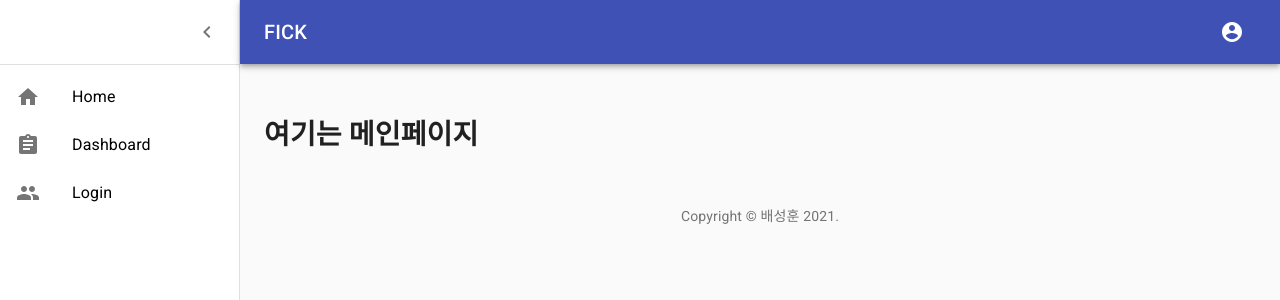
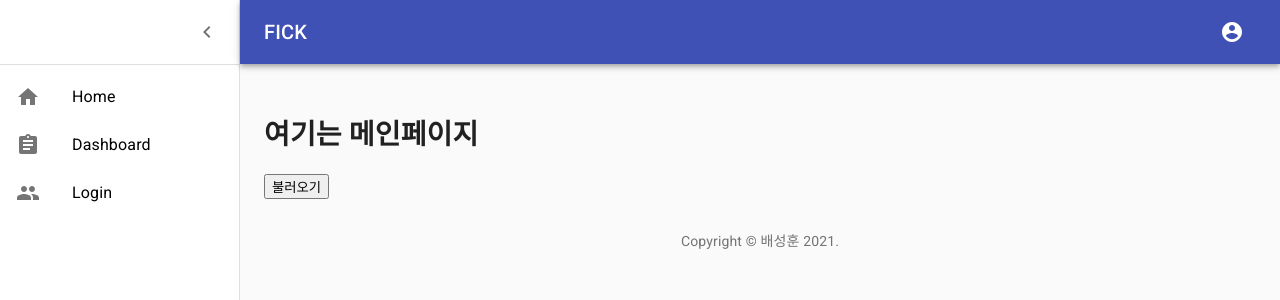
Before and after one commit to besh612/react-capstone, a React (Create React App) app: page / in a window 1280 px wide. Shown: the top 300 px of the page. Built offline with nearby package versions, Linux system fonts and the light colour scheme; no server answers.

Commit message:
[add] test get data from api
api get테스트용

```diff
--- a/src/main/MainPage.tsx
+++ b/src/main/MainPage.tsx
@@ -1,9 +1,26 @@
-import * as React from "react";
+import React, { useState } from "react";
+import axios from "axios";
+
+import server from "../config/credentials.json";
 
 function MainPage() {
+  const [data, setData] = useState(null);
+  const handleGetData = async () => {
+    try {
+      const response = await axios.get(`${server.url}user/1`);
+      setData(response.data);
+    } catch (e) {
+      console.log(e);
+    }
+  };
+
   return (
     <div>
       <h1>여기는 메인페이지</h1>
+      <button type="button" onClick={handleGetData}>
+        불러오기
+      </button>
+      {data && <textarea value={JSON.stringify(data, null, 2)} readOnly />}
     </div>
   );
 }
```
